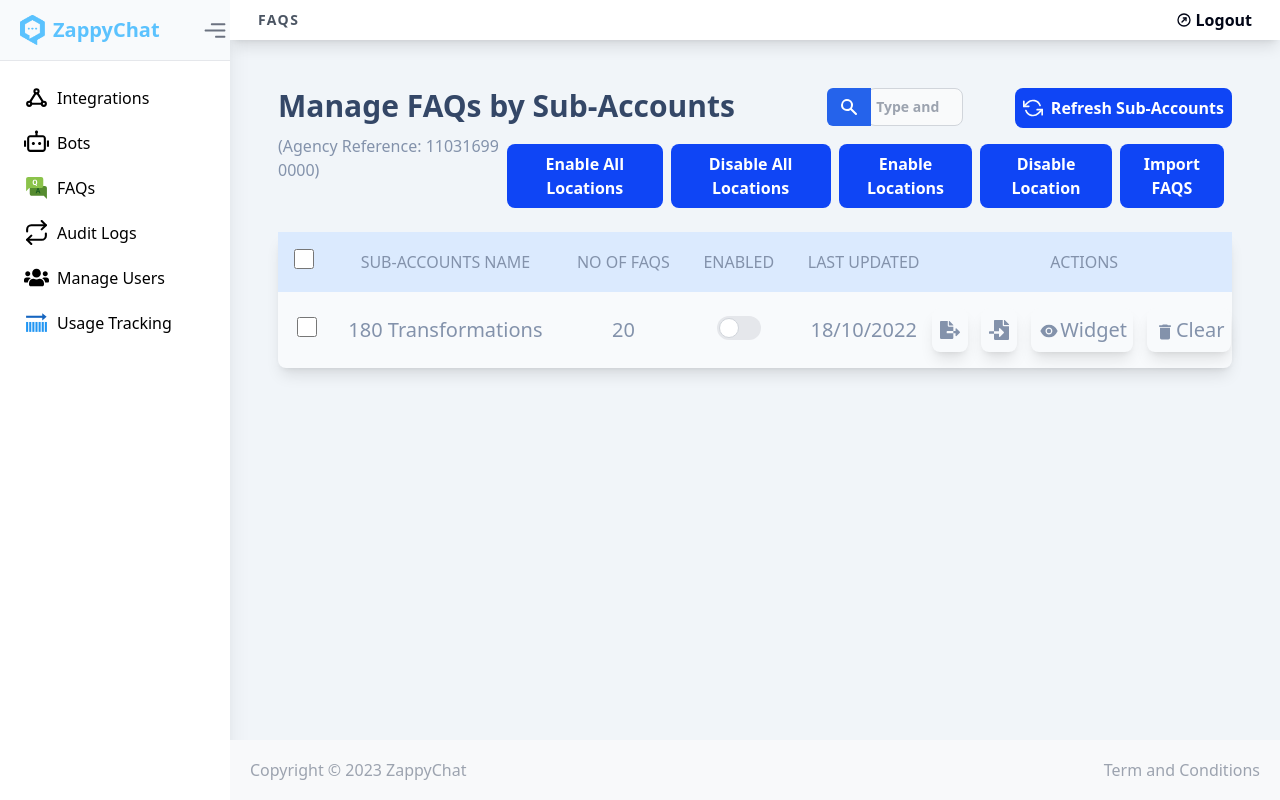
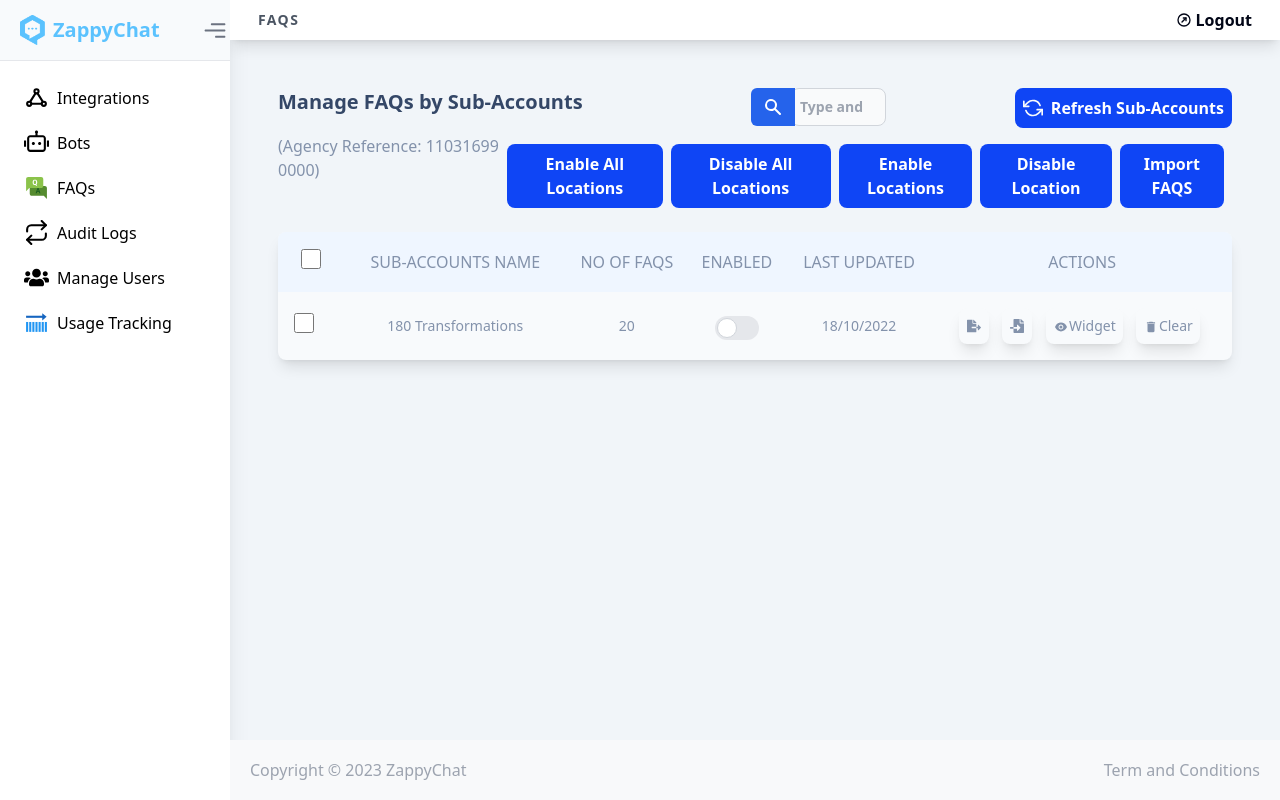
Before and after one commit to pythexcel/czc, a React (Vite) app in the folder frontend/: page /dashboard/faqs in a window 1280 px wide. Built offline with nearby package versions, Linux system fonts and the light colour scheme; sample sign-in values are in the browser's storage.

Commit message:
worked on ui of zappychat of audit section

```diff
--- a/frontend/package.json
+++ b/frontend/package.json
@@ -12,8 +12,11 @@
   "dependencies": {
     "@reduxjs/toolkit": "^1.9.7",
     "axios": "^1.6.0",
+    "flatpickr": "^4.6.13",
+    "flowbite": "^2.0.0",
     "formik": "^2.4.5",
     "react": "^18.2.0",
+    "react-datepicker": "^4.21.0",
     "react-dom": "^18.2.0",
     "react-icons": "^4.11.0",
     "react-redux": "^8.1.3",
@@ -30,7 +33,7 @@
     "eslint-plugin-react-hooks": "^4.6.0",
     "eslint-plugin-react-refresh": "^0.4.3",
     "postcss": "^8.4.31",
-    "tailwindcss": "^3.3.3",
+    "tailwindcss": "^3.3.5",
     "vite": "^4.4.5"
   }
 }
--- a/frontend/src/Pages/AuditLog.jsx
+++ b/frontend/src/Pages/AuditLog.jsx
@@ -1,13 +1,30 @@
 import { FiRefreshCcw } from "react-icons/fi";
 import { HiOutlineChevronDown, HiSearch } from "react-icons/hi";
 import { useState } from "react";
+import { useEffect, useRef } from "react";
+import flatpickr from "flatpickr";
+import "flatpickr/dist/flatpickr.min.css";
+import { AiOutlineCalendar } from "react-icons/ai";
 
 const AuditLog = () => {
   const [isOpen, setIsOpen] = useState(false);
 
+  const inputRef = useRef(null);
+
+  useEffect(() => {
+    const datePicker = flatpickr(inputRef.current, {
+      dateFormat: "d-m-Y",
+      allowInput: true,
+    });
+
+    return () => {
+      datePicker.destroy();
+    };
+  }, []);
+
   const opt = [
     "180 Transformations",
-    '415 Media Group',
+    "415 Media Group",
     "Aaron Burgess's Account",
     "Aaron Huey's Account",
     "Abdi Yassin's Account",
@@ -15,81 +32,102 @@ const AuditLog = () => {
     "Abraham O's Account",
     "Adonnis Howard's Account",
     "Adrian Hazzi's Account",
-    "Advanced GPT Snapshot"
-  ]
+    "Advanced GPT Snapshot",
+  ];
 
   const toggleIsOpen = () => {
-    setIsOpen(prevIsOpen => !prevIsOpen);
+    setIsOpen((prevIsOpen) => !prevIsOpen);
   };
 
   return (
     <div className="p-6">
-      <div className="flex justify-between flex-grow">
-        <p className="font-bold text-[#344767] text-2xl">Audit Logs</p>
-
-        <form className="w-[15%] ">
-          <div className="relative">
+      <div className="w-full flex justify-between flex-grow">
+        <p className="font-bold text-[#344767] text-2xl w-[30%] ">Audit Logs</p>
+        <div className="flex  justify-between">
+          <form className="w-[5%] ">
+            <div className="relative mr-4">
               <div className="absolute inset-y-0 left-0 flex items-center px-3 pointer-events-none bg-blue-600 rounded-l-md">
                 <HiSearch className="text-white w-[20px] h-[20px]" />
               </div>
               <input
                 type="search"
-              className="block w-full p-2 ml-10 text-sm text-gray-900 border border-gray-300 rounded-lg bg-gray-50 focus:outline-none placeholder font-semibold"
+                className="block w-full p-2 ml-10 text-sm text-gray-900 border border-gray-300 rounded-lg bg-gray-50 focus:outline-none placeholder font-bold"
                 placeholder="Search Contact ID"
                 required
               />
             </div>
           </form>
-
+          <div className="relative ml-9 ">
+            <input
+              ref={inputRef}
+              type="text"
+              placeholder="Select Date Range "
+              className="border rounded-md px-9 py-2 focus:outline-none focus:border-blue-500 "
+            />
+            <span className="absolute right-2 top-1/2 transform -translate-y-1/2">
+              <AiOutlineCalendar className="h-5 w-5 text-black" />
+            </span>
+          </div>
+          <div>
             <button
-          className="bg-[#0F45F5] text-white font-semibold items-center  rounded-lg flex px-2 py-2 "
-          onClick={() => { }}
+              className="bg-[#0F45F5] text-white font-semibold items-center  rounded-lg flex px-6 py-2 "
+              onClick={() => {}}
             >
-          <i className="text-slate-50 text-lg mr-1">
+              <i className="text-slate-50 text-lg mr-2">
                 <FiRefreshCcw />
               </i>
               Refresh Logs
             </button>
-
-        <div className="w-[200px] relative">
-          <select onClick={toggleIsOpen} className="rounded-lg border border-blue-600 appearance-none py-2 text-base justify-between focus:shadow-lg pl-5 font-semibold text-blue-600 focus:outline-none focus:border-blue-500 hover:bg-[#0F45F5] hover:text-white cursor-pointer">
-            <option className="hover:text-blue-600 bg-white hidden">Select Location</option>
+          </div>
+          <div className=" relative">
+            <select
+              onClick={toggleIsOpen}
+              className="rounded-lg border border-blue-600 appearance-none py-2 text-base justify-between focus:shadow-lg pl-5 font-semibold text-blue-600 focus:outline-none focus:border-blue-500 hover:bg-[#0F45F5] hover:text-white cursor-pointer"
+            >
+              <option className="hover:text-blue-600 bg-white hidden">
+                Select Location
+              </option>
               {opt.map((item, i) => (
-              <option className="hover:text-blue-400 bg-white text-gray-500 text-start p-5" key={i}>{item}</option>
+                <option
+                  className="hover:text-blue-400 bg-white text-gray-500 text-start p-5"
+                  key={i}
+                >
+                  {item}
+                </option>
               ))}
             </select>
-          <span className={`absolute top-0 h-full ml-[180px] text-center font-bold pointer-events-none flex items-center justify-center duration-300 ${isOpen ? 'transform rotate-180' : ''}`}>
+            <span
+              className={`absolute top-0 h-full ml-[180px] text-center font-bold pointer-events-none flex items-center justify-center duration-300 ${
+                isOpen ? "transform rotate-180" : ""
+              }`}
+            >
               <HiOutlineChevronDown className="text-blue-500 hover:text-white font-bold" />
             </span>
           </div>
-
+        </div>
       </div>
       <div className="w-full mt-6 bg-slate-50 shadow-lg  bg-opacity-17 rounded-lg">
         <table className="w-full border-collapse rounded-lg">
           <thead>
-            <tr className="bg-blue-100 ">
-              <th className="py-2 font-medium text-[#8392B3]">CONTACT ID</th>
-              <th className="py-2 font-medium px-2 text-[#8392B3]">
-                QUESTION
-              </th>
-              <th className="py-2 font-medium px-2 text-[#8392B3]">ANSWER</th>
-              <th className="py-2 font-medium px-2 text-[#8392B3]">STATUS</th>
-              <th className="py-2 font-medium px-2 text-[#8392B3]">
+            <tr className="bg-[#F3F5FE]">
+              <th className="py-2 font-normal text-[#8392AB]">CONTACT ID</th>
+            <th className="py-2 font-normal px-2 text-[#8392AB]">QUESTION</th>
+              <th className="py-2 font-normal px-2 text-[#8392AB]">ANSWER</th>
+              <th className="py-2 font-normal px-2 text-[#8392AB]">STATUS</th>
+              <th className="py-2 font-normal px-2 text-[#8392AB]">
                 TIMESTAMP
               </th>
-              <th className="py-2 font-medium px-2 text-[#8392B3]">
-                ACTIONS
-              </th>
+              <th className="py-2 font-medium px-2 text-[#8392B3]">ACTIONS</th>
             </tr>
           </thead>
           <tbody>
             <tr>
               <td
-                className="py-4 px-4 bg-slate-50 text-xl text-center"
+                className="py-2 px-2 bg-slate-50 text-[#8392B3] text-lg text-center"
                 colSpan="6"
               >
-                Select a location from the filter above to display logs for
-                the location.
+                Select a location from the filter above to display logs for the
+                location.
               </td>
             </tr>
           </tbody>
--- a/frontend/src/Pages/FAQs.jsx
+++ b/frontend/src/Pages/FAQs.jsx
@@ -9,6 +9,7 @@ import FaqsModal from "../Modal/FaqsModal";
 const FAQs = () => {
   const [isenableModal, setIsEnableModal] = useState(false);
   const [isdisableModal, setIsDisableModal] = useState(false);
+  // const [isOpen, setIsOpen] = useState(false);
   const buttonsData = [
     { text: "Enable All Locations", onClick: () => setIsEnableModal(true) },
     { text: "Disable All Locations", onClick: () => setIsDisableModal(true) },
@@ -16,12 +17,28 @@ const FAQs = () => {
     { text: "Disable Location", onClick: () => {} },
     { text: "Import FAQS", onClick: () => {} },
   ];
+  // const opt = [
+  //   "180 Transformations",
+  //   "415 Media Group",
+  //   "Aaron Burgess's Account",
+  //   "Aaron Huey's Account",
+  //   "Abdi Yassin's Account",
+  //   "Abdul Qadir's Account",
+  //   "Abraham O's Account",
+  //   "Adonnis Howard's Account",
+  //   "Adrian Hazzi's Account",
+  //   "Advanced GPT Snapshot",
+  // ];
+
+  // const toggleIsOpen = () => {
+  //   setIsOpen((prevIsOpen) => !prevIsOpen);
+  // };
   return (
     <div>
       <div className="p-6">
         <div className="flex justify-between flex-wrap">
           <div>
-            <h6 className="font-bold  text-[#344767] text-3xl">
+            <h6 className="font-bold  text-[#344767] text-xl  break-all">
               Manage FAQs by Sub-Accounts
             </h6>
           </div>
@@ -63,10 +80,10 @@ const FAQs = () => {
           ))}
         </div>
 
-        <div className="w-full mt-6   bg-slate-50 shadow-lg bg-opacity-17 rounded-lg  ">
+        <div className=" w-full mt-6   bg-slate-50 shadow-lg bg-opacity-17 rounded-lg overflow-x-scroll">
           <table className="w-full border-collapse rounded-lg  ">
             <thead>
-              <tr className="bg-blue-100 ">
+              <tr className="bg-blue-50">
                 <th className="py-4 px-4 text-xl text-[#8392AB]">
                   <input
                     id="link-checkbox"
@@ -75,26 +92,23 @@ const FAQs = () => {
                     className="w-5 h-5 text-blue-600 bg-gray-100 border-gray-300 rounded focus:ring-blue-500"
                   />
                 </th>
-                <th className="py-4 font-medium text-[#8392AB]">
+                <th className="py-2 font-normal text-[#8392AB]">
                   SUB-ACCOUNTS NAME{" "}
                 </th>
-                <th className="py-4 font-medium px-4 text-[#8392AB]">
+                <th className="py-2 font-normal   text-[#8392AB] ">
                   NO OF FAQS
                 </th>
-                <th className="py-4 font-medium px-4 text-[#8392AB]">
-                  ENABLED
-                </th>
-                <th className="py-4 font-medium px-4 text-[#8392AB]">
+                <th className="py-2 font-normal   text-[#8392AB]">ENABLED</th>
+
+                <th className="py-2 font-normal text-[#8392AB]">
                   LAST UPDATED
                 </th>
-                <th className="py-4 font-medium px-4 text-[#8392AB]">
-                  ACTIONS
-                </th>
+                <th className="py-2 font-normal  text-[#8392AB]">ACTIONS</th>
               </tr>
             </thead>
             <tbody>
               <tr>
-                <td className="py-4 px-[2%] text-xl text-[#8392AB]">
+                <td className="py-4 px-4 ml-9 text-xl text-[#8392AB]">
                   <input
                     id="link-checkbox"
                     type="checkbox"
@@ -102,41 +116,66 @@ const FAQs = () => {
                     className="w-5 h-5 text-blue-600 bg-gray-100 border-gray-300 rounded-lg focus:ring-blue-500"
                   />
                 </td>
-                <td className="py-4 px-4 bg-slate-50 text-xl text-center text-[#8392AB]">
+                <td className="py-4 px-4 bg-slate-50 text-sm text-center text-[#8392AB]">
                   180 Transformations
                 </td>
-                <td className="py-4 px-4 bg-slate-50 text-xl text-center text-[#8392AB]">
+                <td className="py-4 px-4 bg-slate-50 text-sm text-center text-[#8392AB]">
                   20
                 </td>
-                <td className="py-4 px-4 bg-slate-50 text-xl flex justify-center mt-[8%]  text-[#8392AB]">
+                <td className="py-4 px-4 bg-slate-50 text-sm flex justify-center mt-[8%]  text-[#8392AB]">
                   <label className="relative inline-flex items-center cursor-pointer">
                     <input type="checkbox" value="" className="sr-only peer" />
-                    <div className="w-11 h-6 bg-gray-200 peer-focus:outline-none peer-focus:ring-4 peer-focus:ring-blue-300 dark:peer-focus:ring-blue-800 rounded-full peer dark:bg-gray-700 peer-checked:after:translate-x-full peer-checked:after:border-white after:content-[''] after:absolute after:top-[2px] after:left-[2px] after:bg-white after:border-gray-300 after:border after:rounded-full after:h-5 after:w-5 after:transition-all dark:border-gray-600 peer-checked:bg-blue-600"></div>
+                    <div className="w-11 h-6 bg-gray-200 peer-focus:outline-none peer-focus:ring-4 peer-focus:ring-green-300 dark:peer-focus:ring-green-800 rounded-full peer  peer-checked:after:translate-x-full peer-checked:after:border-white after:content-[''] after:absolute after:top-[2px] after:left-[2px] after:bg-white after:border-gray-300 after:border after:rounded-full after:h-5 after:w-5 after:transition-all dark:border-gray-600 peer-checked:bg-green-600"></div>
                   </label>
                 </td>
-                <td className="py-4 px-4 bg-slate-50 text-xl text-center text-[#8392AB]">
+                <td className="py-4 px-4 bg-slate-50 text-sm text-center  mr-[100%] text-[#8392AB] ">
                   18/10/2022
                 </td>
-                <td className="py-4 px-4 text-xl">
+                <td className="py-4 px-4 text-sm text-right">
                   <div className=" flex justify-center ">
-                    <div className="mr-[5%]  p-4 text-[#8392AB] shadow-lg px-2 py-2 bg-opacity-17 bg-[#f8fafc] rounded-lg flex justify-center items-center">
+                    <div className="mr-[5%] cursor-pointer  p-4 text-[#8392AB] shadow-lg px-2 py-2 bg-opacity-17 bg-[#f8fafc] rounded-lg flex justify-center items-center">
                       <FaFileExport />
                     </div>
-                    <div className="text-[#8392AB]  p-4 shadow-lg px-2 py-2 bg-opacity-17 bg-[#f8fafc] rounded-lg flex items-center">
+                    <div className="text-[#8392AB] cursor-pointer  p-4 shadow-lg px-2 py-2 bg-opacity-17 bg-[#f8fafc] rounded-lg flex items-center">
                       <FaFileImport />
                     </div>
-                    <div className="flex align-center ml-[5%]  mr-[3%] p-4 shadow-lg px-2 py-2 bg-opacity-17 bg-[#f8fafc] rounded-lg">
+                    <div className="flex cursor-pointer item-center ml-[5%]  mr-[3%] p-4 shadow-lg px-2 py-2 bg-opacity-17 bg-[#f8fafc] rounded-lg">
                       <i className="text-[#8392AB] mr-[2%] mt-[6%]">
                         <AiFillEye />
                       </i>
                       <h6 className="text-[#8392AB]">Widget</h6>
                     </div>
-                    <div className="flex ml-[2%] mr-[2%]  shadow-lg px-2 py-2 bg-opacity-17 bg-[#f8fafc] rounded-lg items-center">
+                    <div className=" cursor-pointer flex ml-[2%] mr-[2%] shadow-lg px-2 py-2 bg-opacity-17 bg-[#f8fafc] rounded-lg items-center">
                       <i className="text-[#8392AB] mr-[2%] mt-[6%]">
                         <MdDelete />
                       </i>
-                      <h6 className="text-[#8392AB]">Clear</h6>
+                      <h6 className="text-[#8392AB] ">Clear </h6>
                     </div>
+                    {/* <div className="flex justify-around relative">
+                      <select
+                        onClick={toggleIsOpen}
+                        className="rounded-lg border border-blue-600 appearance-none py-2 text-base justify-between focus:shadow-lg pl-5 font-semibold text-blue-600 focus:outline-none focus:border-blue-500 hover:bg-[#0F45F5] hover:text-white cursor-pointer"
+                      >
+                        <option className="hover:text-blue-600 bg-white hidden">
+                          Select Location
+                        </option>
+                        {opt.map((item, i) => (
+                          <option
+                            className="hover:text-blue-400 bg-white text-gray-500 text-start p-5"
+                            key={i}
+                          >
+                            {item}
+                          </option>
+                        ))}
+                      </select>
+                      <span
+                        className={`absolute top-0 h-full ml-[180px] text-center font-bold pointer-events-none flex items-center justify-center duration-300 ${
+                          isOpen ? "transform rotate-180" : ""
+                        }`}
+                      >
+                        <HiOutlineChevronDown className="text-blue-500 hover:text-white font-bold" />
+                      </span>
+                    </div> */}
                   </div>
                 </td>
               </tr>
--- a/frontend/src/Pages/MngUsers.jsx
+++ b/frontend/src/Pages/MngUsers.jsx
@@ -17,30 +17,30 @@ const MngUsers = () => {
     <div>
       <div className="p-6">
         <div className="flex justify-between">
-          <h6 className="font-bold  text-[#344767] text-3xl">Agency Users</h6>
-          <button onClick={handleOpenModal} className="bg-[#0F45F5] flex py-4 px-4 rounded-lg gap-2">
+          <h6 className="font-bold  text-[#344767] text-2xl">Agency Users</h6>
+          <button onClick={handleOpenModal} className="bg-[#0F45F5] flex py-2 px-4 rounded-lg gap-2">
             <i className="text-slate-50 text-xl">
               <AiOutlinePlus />
             </i>
-            <p className="mt-[-2%] text-xl text-slate-50 font-semibold">
+            <p className="mt-[-2%] text-md text-slate-50 font-semibold">
               Add New Users
             </p>
           </button>
         </div>
         <div className="w-full mt-6 bg-slate-50 shadow-lg  bg-opacity-17 rounded-lg">
-          <table className="w-full border-collapse">
+          <table className="w-full border-collapse rounded-lg">
             <thead>
-              <tr className="bg-blue-100 ">
-                <th className="py-2 font-medium text-[#8392B3]">USER REFERNCE</th>
-                <th className="py-2 font-medium text-[#8392B3]">
+              <tr className="bg-[#F3F5FE] ">
+                <th className="py-2 font-normal text-[#8392AB]">USER REFERNCE</th>
+                <th className="py-2 font-normal text-[#8392AB]">
                   EMAIL REFERNCE
                 </th>
-                <th className="py-2 font-medium text-[#8392B3]">ACTIONS</th>
+                <th className="py-2 font-normal text-[#8392AB]">ACTIONS</th>
               </tr>
             </thead>
             <tbody>
               <tr>
-                <td className="py-4 px-4 bg-slate-50 text-xl text-center" colSpan="3">
+                <td className="py-2  text-[#8392AB] bg-slate-50 text-lg text-center" colSpan="3">
                   No User found
                 </td>
               </tr>
```
Also changed, not shown: 1 other file (tests, documents, lock files or other folders). Lines whose indentation alone changed are shown as unchanged.
